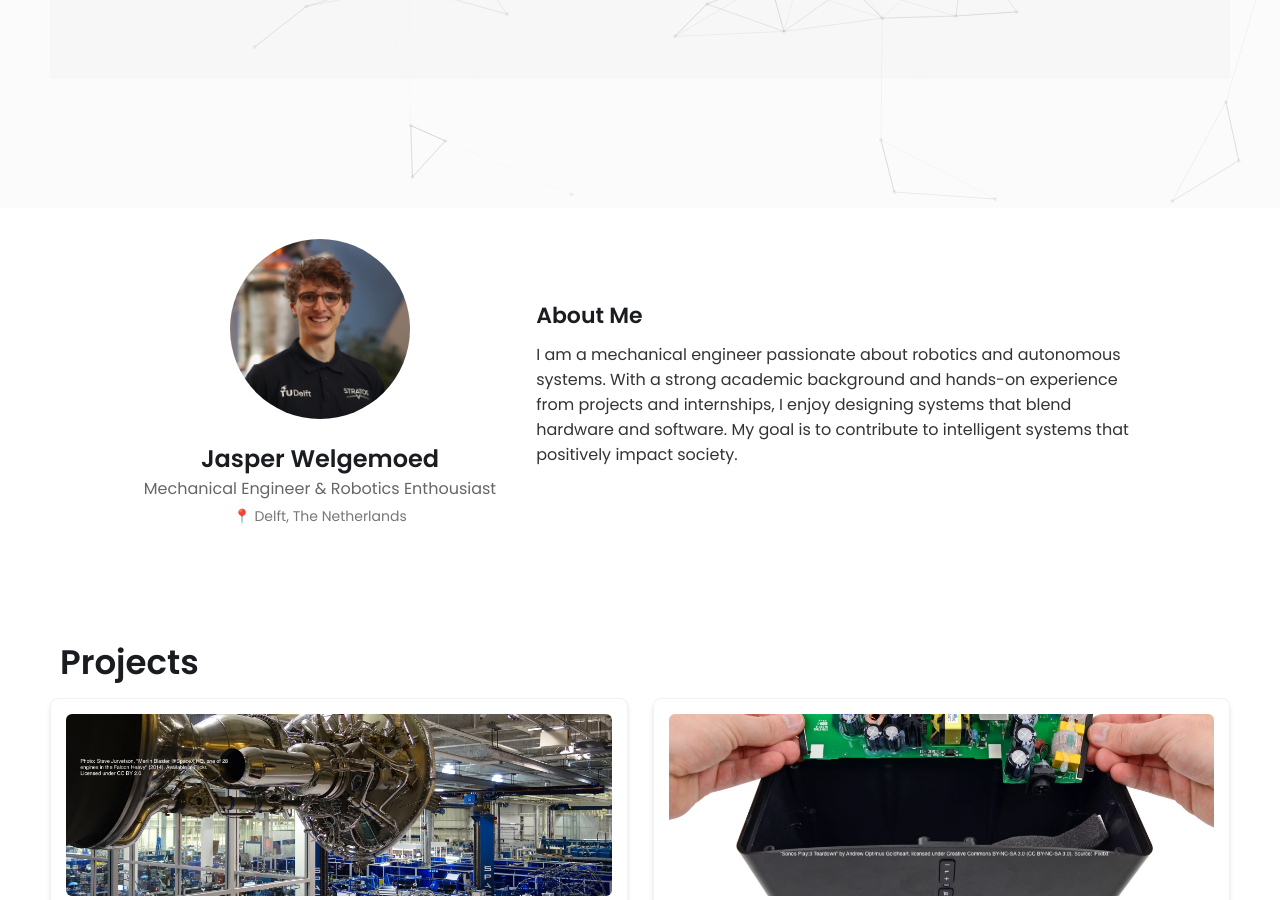
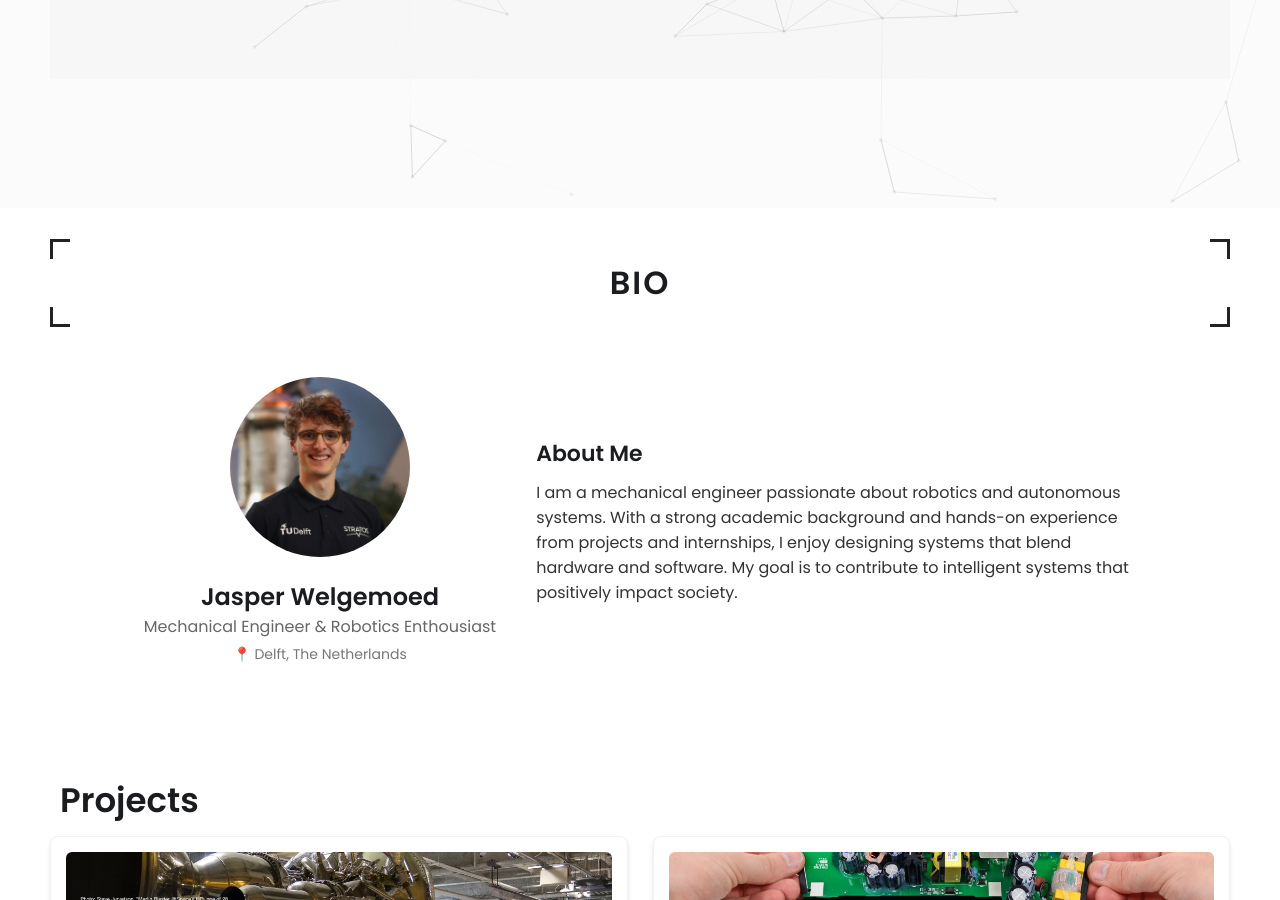
Before and after one commit to jasperwelgemoed/jasperwelgemoed.github.io, a Jekyll site: the page built from index.html, in a window 1280 px wide and 900 px high, scrolled down 692 px. Built offline with Jekyll 4.4.1, drawn with Linux system fonts in a browser that asks for light colours.

Commit message:
Update bio.html

```diff
--- a/_includes/bio.html
+++ b/_includes/bio.html
@@ -1,4 +1,12 @@
 <section id="bio" class="bio-section">
+  <div class="section-title">
+    <div class="corner top-left"></div>
+    <div class="corner top-right"></div>
+    <h2>BIO</h2>
+    <div class="corner bottom-left"></div>
+    <div class="corner bottom-right"></div>
+  </div>
+
   <div class="container">
     <div class="bio-content">
       <div class="bio-image">
```
